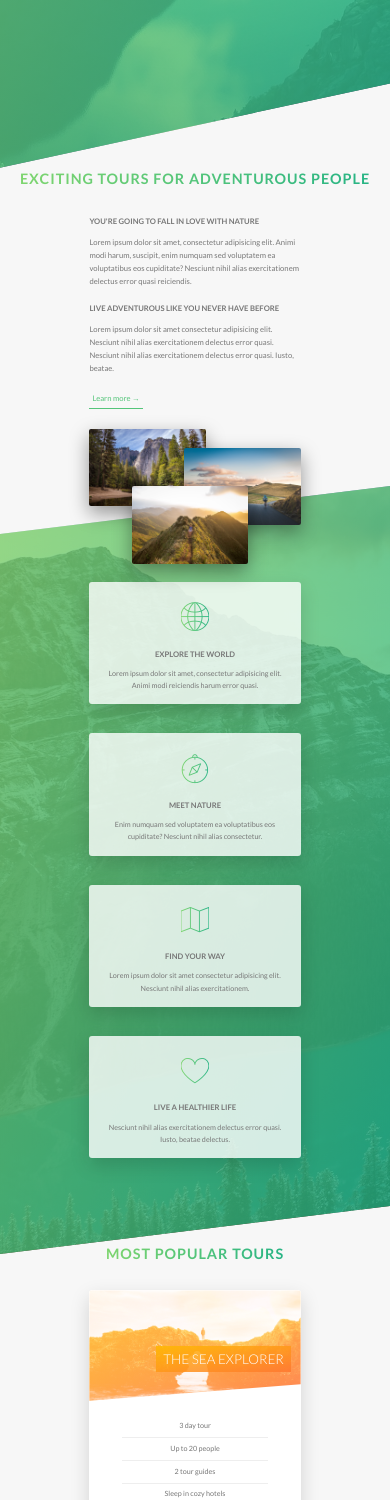
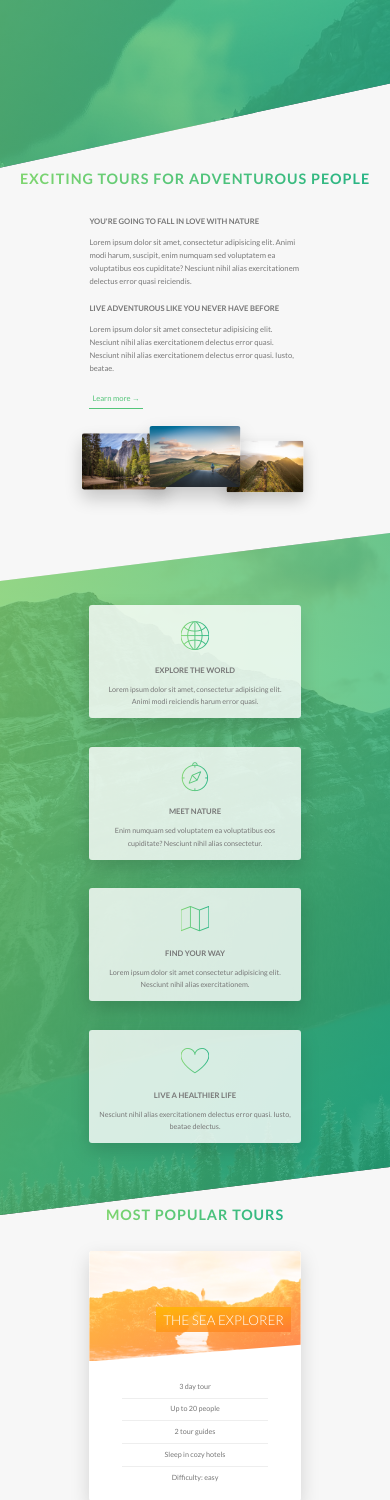
Before and after one commit to team-cake/just-a-website, a PHP site: page / in a window 390 px wide. Shown: the part 634-2134 px from the top of the page. Run offline with PHP 8.4, Linux system fonts and the light colour scheme.

Commit message:
Adjusted padding and margin for tab-port

```diff
--- a/public/css/style.css
+++ b/public/css/style.css
@@ -350,15 +350,35 @@ body {
     z-index: 10;
     transition: all 0.2s;
     outline-offset: 2rem; }
+    @media (max-width: 56.25em) {
+      .composition__photo {
+        float: left;
+        position: relative;
+        width: 33.3333333%;
+        box-shadow: 0 1.5rem 3rem rgba(0, 0, 0, 0.2); } }
     .composition__photo--p1 {
       left: 0;
       top: -2rem; }
+      @media (max-width: 56.25em) {
+        .composition__photo--p1 {
+          top: 0;
+          transform: scale(1.2); } }
     .composition__photo--p2 {
       right: 0;
       top: 2rem; }
+      @media (max-width: 56.25em) {
+        .composition__photo--p2 {
+          top: -1rem;
+          transform: scale(1.3);
+          z-index: 100; } }
     .composition__photo--p3 {
       left: 20%;
       top: 10rem; }
+      @media (max-width: 56.25em) {
+        .composition__photo--p3 {
+          left: 0;
+          top: 1rem;
+          transform: scale(1.1); } }
     .composition__photo:hover {
       outline: 1.5rem solid #55c57a;
       transform: scale(1.05) translateY(-0.5rem);
@@ -375,6 +395,9 @@ body {
   border-radius: 3px;
   box-shadow: 0 1.5rem 4rem rgba(0, 0, 0, 0.15);
   transition: transform 0.3s; }
+  @media (max-width: 56.25em) {
+    .feature-box {
+      padding: 2rem; } }
   .feature-box__icon {
     font-size: 6rem;
     margin-top: 0.5rem;
@@ -383,6 +406,9 @@ body {
     background-image: linear-gradient(to right, #7ed56f, #28b485);
     -webkit-background-clip: text;
     color: transparent; }
+    @media (max-width: 56.25em) {
+      .feature-box__icon {
+        margin: 0; } }
   .feature-box:hover {
     transform: translateY(-1.5rem) scale(1.03); }
 
@@ -839,7 +865,7 @@ body {
     transform: skewY(7deg); }
   @media (max-width: 56.25em) {
     .section-features {
-      padding: 15rem 0; } }
+      padding: 10rem 0; } }
 
 .section-tours {
   background-color: #f7f7f7;
--- a/public/sass/components/_feature-box.scss
+++ b/public/sass/components/_feature-box.scss
@@ -6,6 +6,10 @@
 	border-radius: 3px;
 	box-shadow: 0 1.5rem 4rem rgba($color-black, 0.15);
 	transition: transform 0.3s;
+
+	@include respond(tab-port) {
+		padding: 2rem;
+	}
 
 	&__icon {
 		font-size: 6rem;
@@ -19,6 +23,10 @@
 		);
 		-webkit-background-clip: text;
 		color: transparent;
+
+		@include respond(tab-port) {
+			margin: 0;
+		}
 	}
 
 	&:hover {
--- a/public/sass/pages/_home.scss
+++ b/public/sass/pages/_home.scss
@@ -22,7 +22,7 @@
 	}
 
 	@include respond(tab-port) {
-		padding: 15rem 0;
+		padding: 10rem 0;
 	}
 }
 
```
